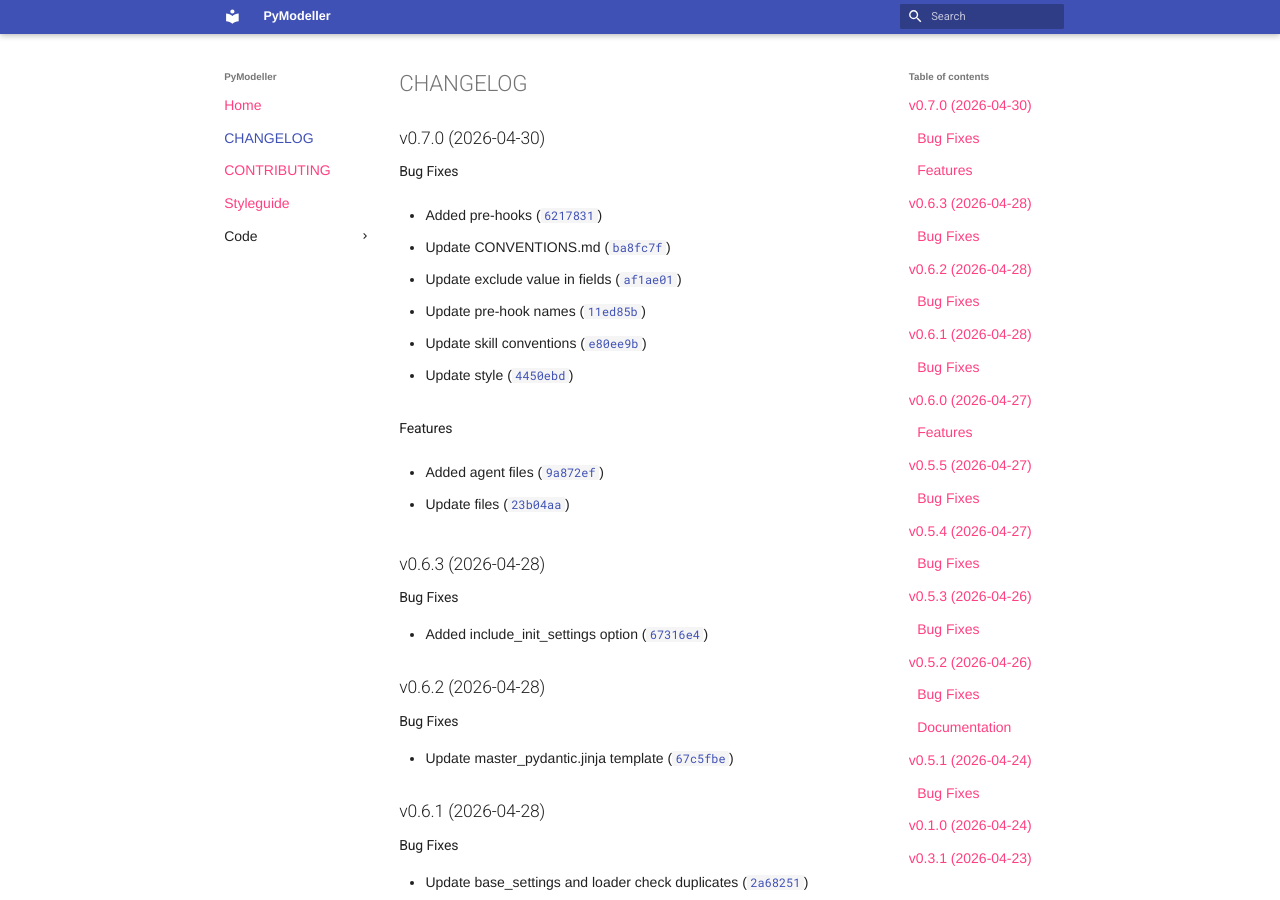
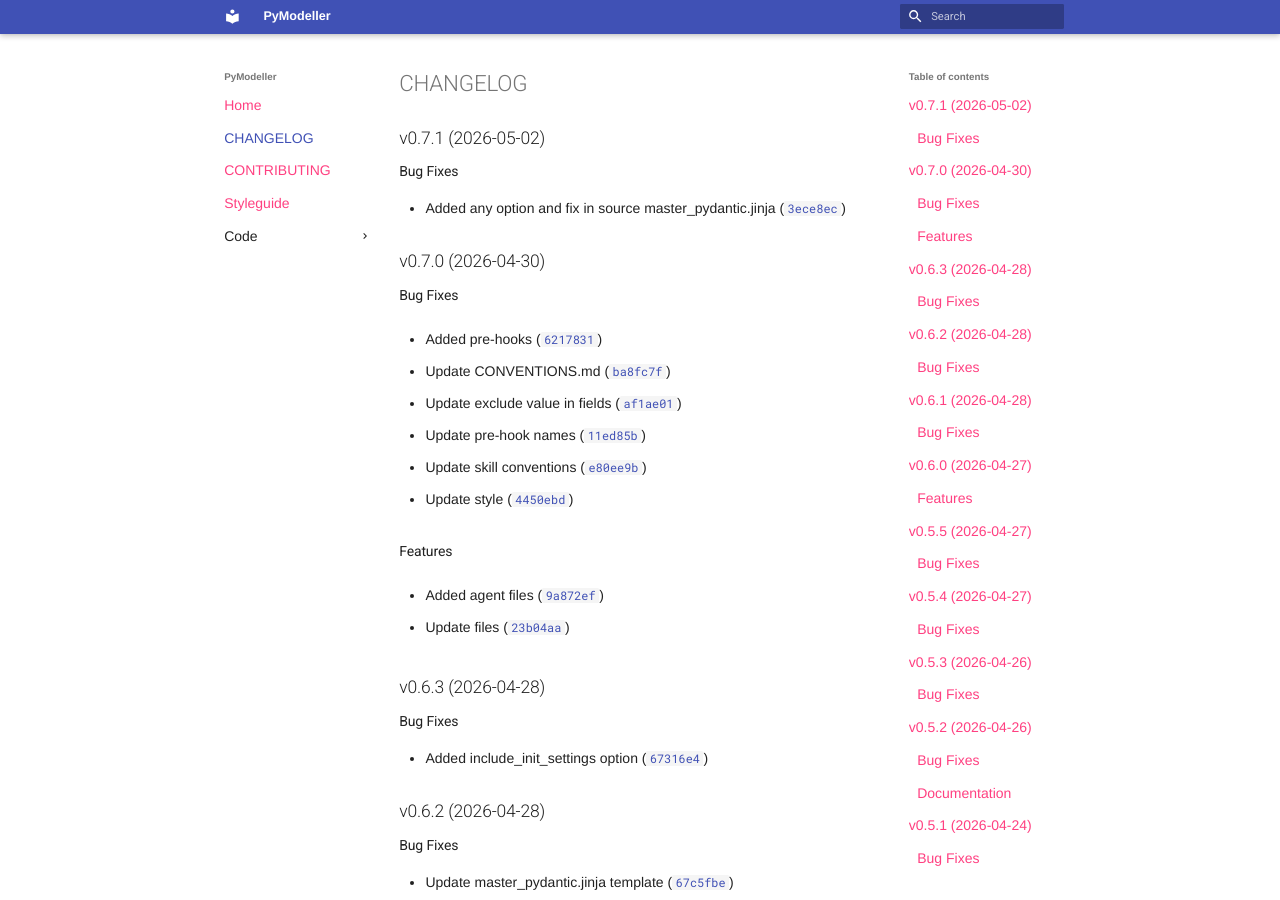
Before and after one commit to pymodeller/PyModeller, an MkDocs documentation site: the page built from docs/CHANGELOG.md, in a window 1280 px wide and 900 px high. Built offline with MkDocs 1.6.1 and Material for MkDocs 9.7.7, drawn with Linux system fonts in a browser that asks for light colours; nearby versions of some CDN libraries; library files that are not in the unit come from our copies; plug-ins that fetch from the network failed and are left out.

Commit message:
0.7.1
Automatically generated by python-semantic-release

```diff
--- a/docs/CHANGELOG.md
+++ b/docs/CHANGELOG.md
@@ -1,6 +1,14 @@
 # CHANGELOG
 
 <!-- version list -->
+
+## v0.7.1 (2026-05-02)
+
+### Bug Fixes
+
+- Added any option and fix in source master_pydantic.jinja
+  ([`3ece8ec`](https://github.com/pymodeller/PyModeller/commit/3ece8ec7036fd343ca80c9c6ae528b5dfcedb4fb))
+
 
 ## v0.7.0 (2026-04-30)
 
--- a/pyproject.toml
+++ b/pyproject.toml
@@ -1,6 +1,6 @@
 [project]
 name = "pymodeller"
-version = "0.7.0"
+version = "0.7.1"
 description = "A package that reads models from YAML and creates Pydantic models"
 readme = "README.md"
 license = { file = "LICENSE" }
--- a/src/pymodeller/__init__.py
+++ b/src/pymodeller/__init__.py
@@ -1 +1 @@
-__version__ = "0.7.0"
+__version__ = "0.7.1"
```
